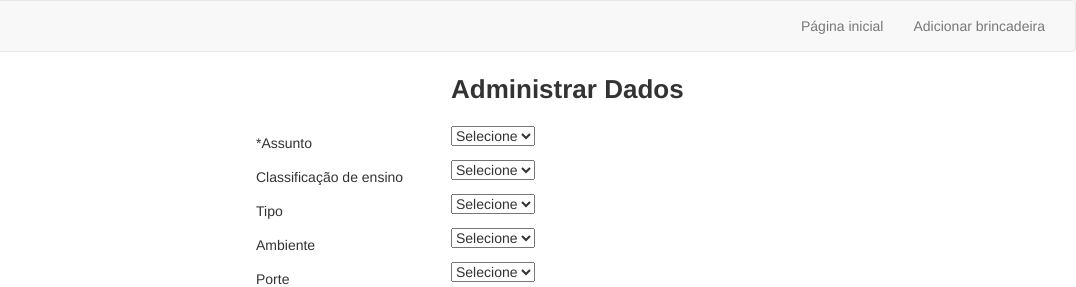
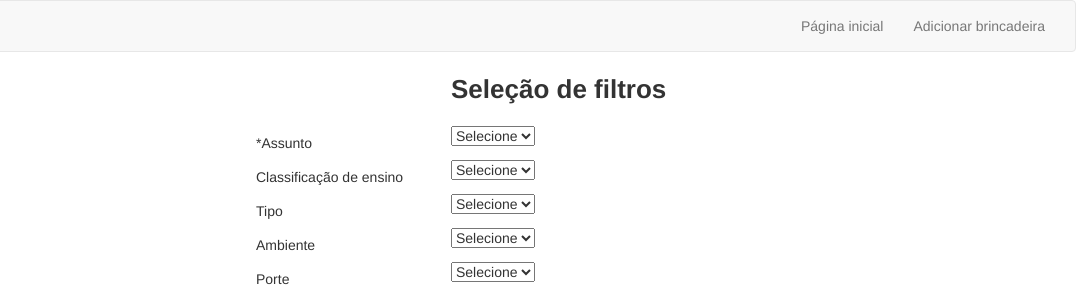
Before and after one commit to wesleyyw8/tcc-do-lipe, a website: page ui/views/index.html in a window 1280 px wide. Shown: the top 287 px of the page, 204-1280 px from the left. Drawn offline with nearby package versions, Linux system fonts and the light colour scheme; some packages are replaced by stand-ins of ours; no server answers; a script that the page names is missing.

Commit message:
perfumaria

```diff
--- a/ui/views/principal.html
+++ b/ui/views/principal.html
@@ -1,7 +1,7 @@
 <div class="container">
   <div class="row">
     <div class="col-sm-5 col-sm-offset-6 col text-left imgtext">
-      Administrar Dados
+      Seleção de filtros
     </div>
   </div>
   <div class="row">
```
